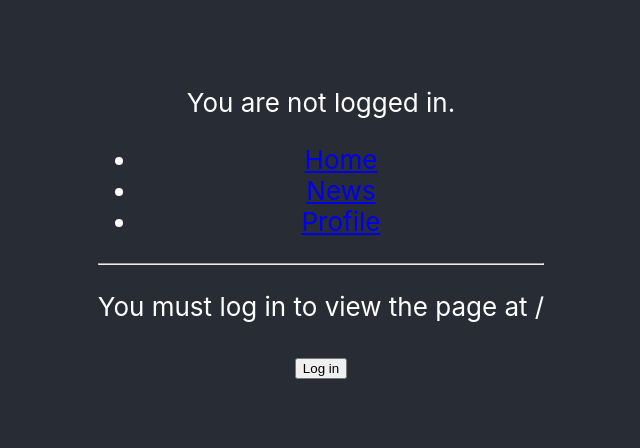
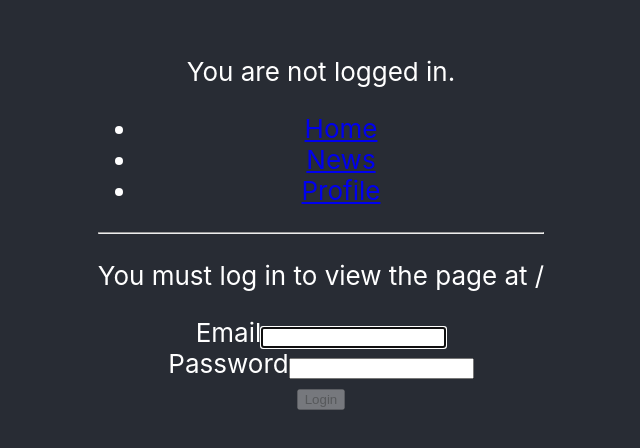
Before and after one commit to Valyay/test-task, a React (Create React App) app: page /login in a window 1280 px wide. Shown: the part 180-628 px from the top of the page, without its empty margins (319-959 px from the left). Built offline with nearby package versions, Linux system fonts and the light colour scheme.

Commit message:
Add login form

```diff
--- a/package.json
+++ b/package.json
@@ -4,6 +4,7 @@
   "private": true,
   "dependencies": {
     "react": "^16.9.0",
+    "react-bootstrap": "^1.0.0-beta.12",
     "react-dom": "^16.9.0",
     "react-router-dom": "^5.0.1",
     "react-scripts": "3.1.1"
--- a/src/components/Login.js
+++ b/src/components/Login.js
@@ -1,14 +1,37 @@
-import React, {Component} from "react";
+import React, { Component } from "react";
 import { Redirect } from "react-router-dom";
+import { Button, FormGroup, FormControl, FormLabel } from "react-bootstrap";
 import fakeAuth from "./fakeAuth.js";
 
 class Login extends Component {
-    state = { redirectToReferrer: false };
+	constructor(props) {
+		super(props);
+
+		this.state = {
+			username: "",
+			password: "",
+			redirectToReferrer: false
+		};
+	}
 
 	login = () => {
 		fakeAuth.authenticate(() => {
 			this.setState({ redirectToReferrer: true });
 		});
+	};
+
+	validateForm() {
+		return this.state.username.length > 0 && this.state.password.length > 0;
+	}
+
+	handleChange = event => {
+		this.setState({
+			[event.target.id]: event.target.value
+        });
+	};
+
+	handleSubmit = event => {
+		event.preventDefault();
 	};
 
 	render() {
@@ -20,12 +43,36 @@
 		return (
 			<div>
 				<p>You must log in to view the page at {from.pathname}</p>
-          <button onClick={this.login}>Log in</button>
+				<form onSubmit={this.handleSubmit}>
+					<FormGroup controlId="username">
+						<FormLabel>Email</FormLabel>
+						<FormControl
+							autoFocus
+							type="text"
+							value={this.state.username}
+							onChange={this.handleChange}
+						/>
+					</FormGroup>
+					<FormGroup controlId="password">
+						<FormLabel>Password</FormLabel>
+						<FormControl
+							value={this.state.password}
+							onChange={this.handleChange}
+							type="password"
+						/>
+					</FormGroup>
+					<Button
+						onClick={this.login}
+						block
+						disabled={!this.validateForm()}
+						type="submit"
+					>
+						Login
+					</Button>
+				</form>
 			</div>
 		);
 	}
 }
 
-
-
 export default Login;
```
Also changed, not shown: 1 other file (tests, documents, lock files or other folders). Lines whose indentation alone changed are shown as unchanged.
